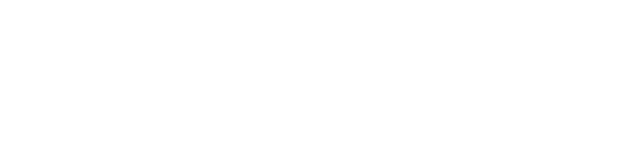
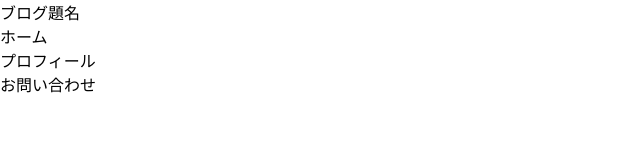
Before and after one commit to toki3388/BLOG, a plain HTML site: page index.html in a window 1280 px wide. Shown: the whole page, without its empty margins (0-640 px from the left). Drawn offline with Linux system fonts and the light colour scheme; some packages are replaced by stand-ins of ours.

Commit message:
タイトルとナビゲーションメニューの作成

```diff
--- a/index.html
+++ b/index.html
@@ -2,13 +2,20 @@
 <html lang="ja">
 <head>
     <meta charset="UTF-8">
-    <meta http-equiv="X-UA-Compatible" content="IE=edge">
     <meta name="viewport" content="width=device-width, initial-scale=1.0">
-    <title></title>
+    <title>Blog</title>
     <link rel="stylesheet" href="script.css">
-    <script type="script.js"></script>
+    <link rel="stylesheet" href="https://unpkg.com/ress/dist/ress.min.css" />
+    <script type="script.js" defer></script>
 </head>
 <body>
-
+    <header>ブログ題名</header>
+    <nav>
+        <ul>
+            <li>ホーム</li>
+            <li>プロフィール</li>
+            <li>お問い合わせ</li>
+        </ul>
+    </nav>
 </body>
 </html>
```
